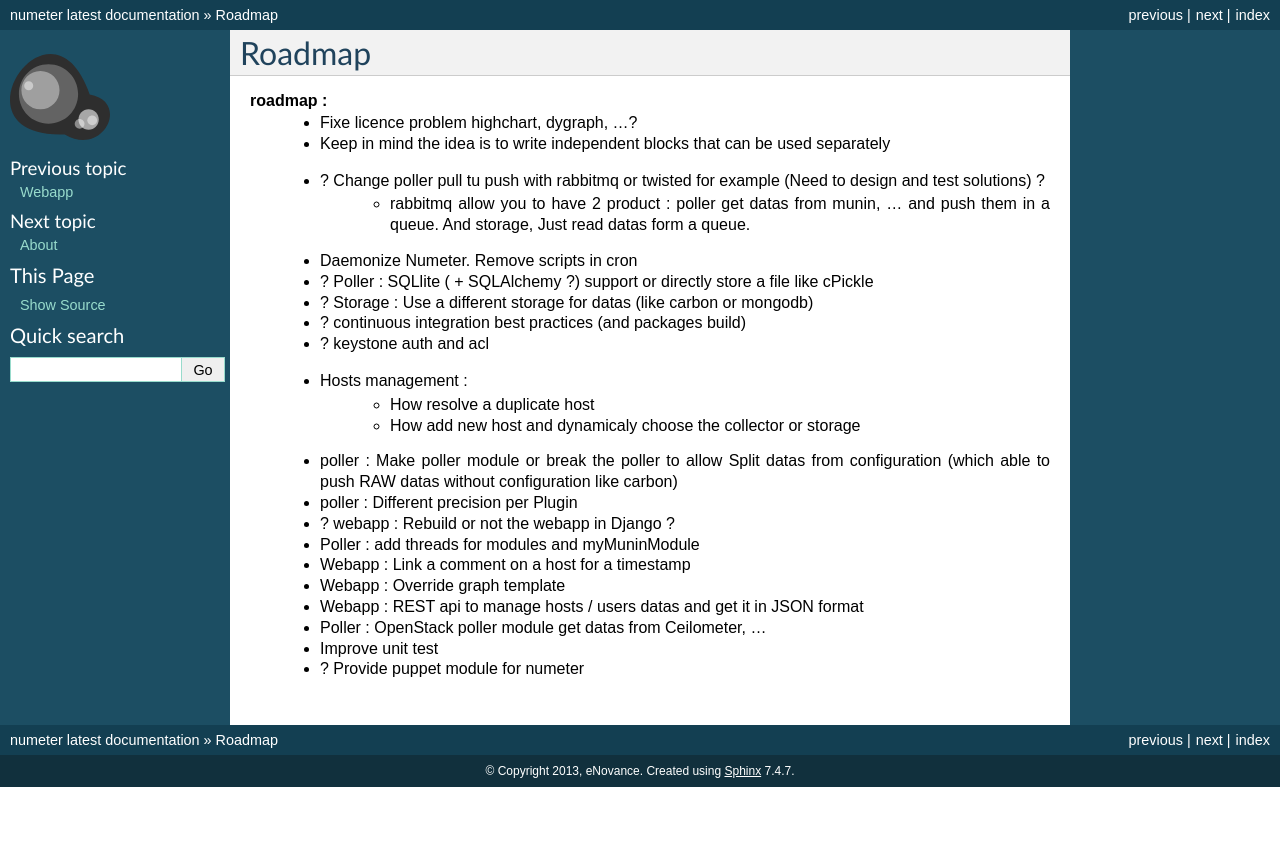
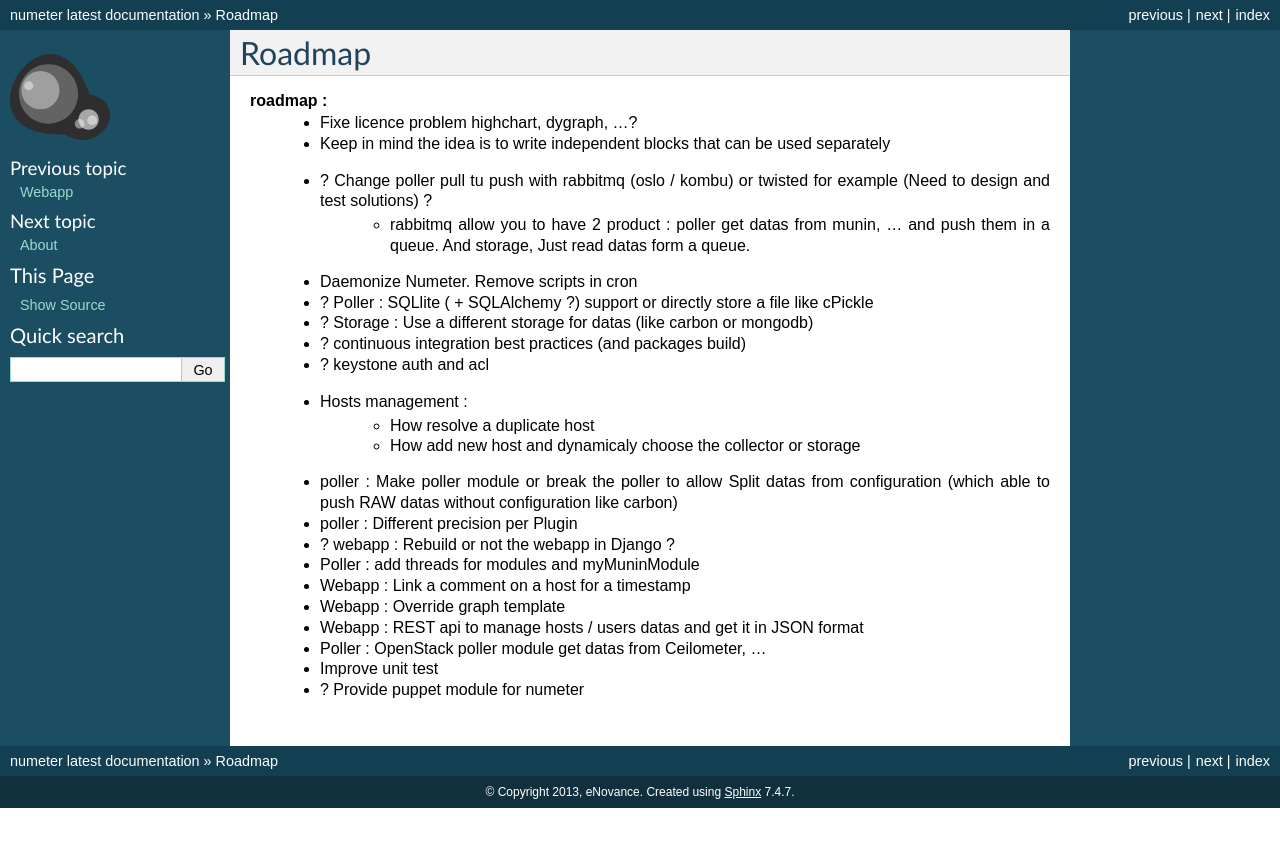
Before and after one commit to redhat-cip/numeter, a Sphinx documentation site: the page built from docs/roadmap.rst, in a window 1280 px wide. Shown: the top 847 px of the page. Built offline with Sphinx 7.4.7, drawn with Linux system fonts in a browser that asks for light colours.

Commit message:
Update roadmap

```diff
--- a/docs/roadmap.rst
+++ b/docs/roadmap.rst
@@ -10,7 +10,7 @@ Roadmap
 **roadmap :**
   * Fixe licence problem highchart, dygraph, ...?
   * Keep in mind the idea is to write independent blocks that can be used separately
-  * ? Change poller pull tu push with rabbitmq or twisted for example (Need to design and test solutions) ?
+  * ? Change poller pull tu push with rabbitmq (oslo / kombu) or twisted for example (Need to design and test solutions) ?
      * rabbitmq allow you to have 2 product : poller get datas from munin, ... and push them in a queue. And storage, Just read datas form a queue.
   * Daemonize Numeter. Remove scripts in cron
   * ? Poller : SQLlite ( + SQLAlchemy ?) support or directly store a file like cPickle
```
